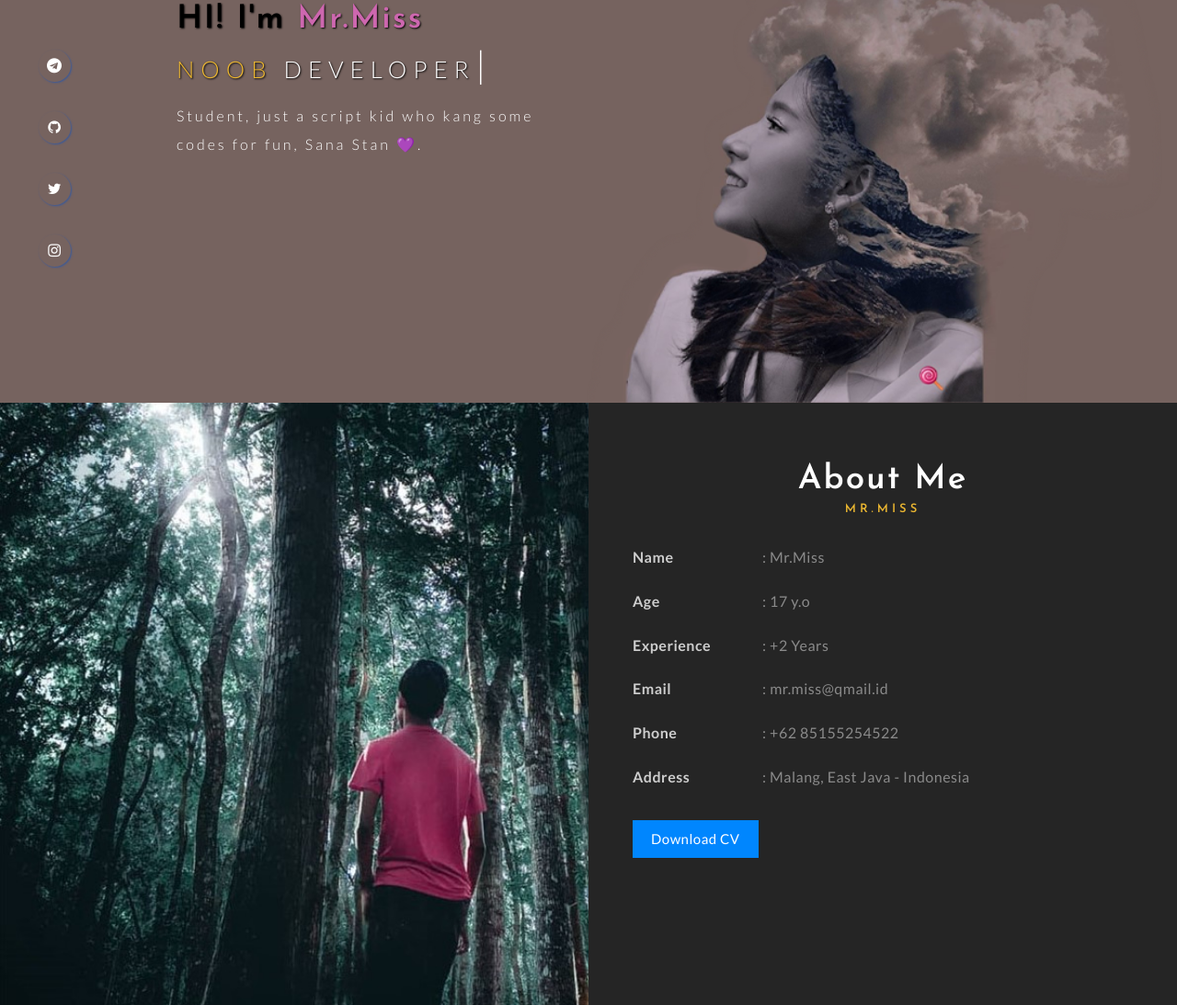
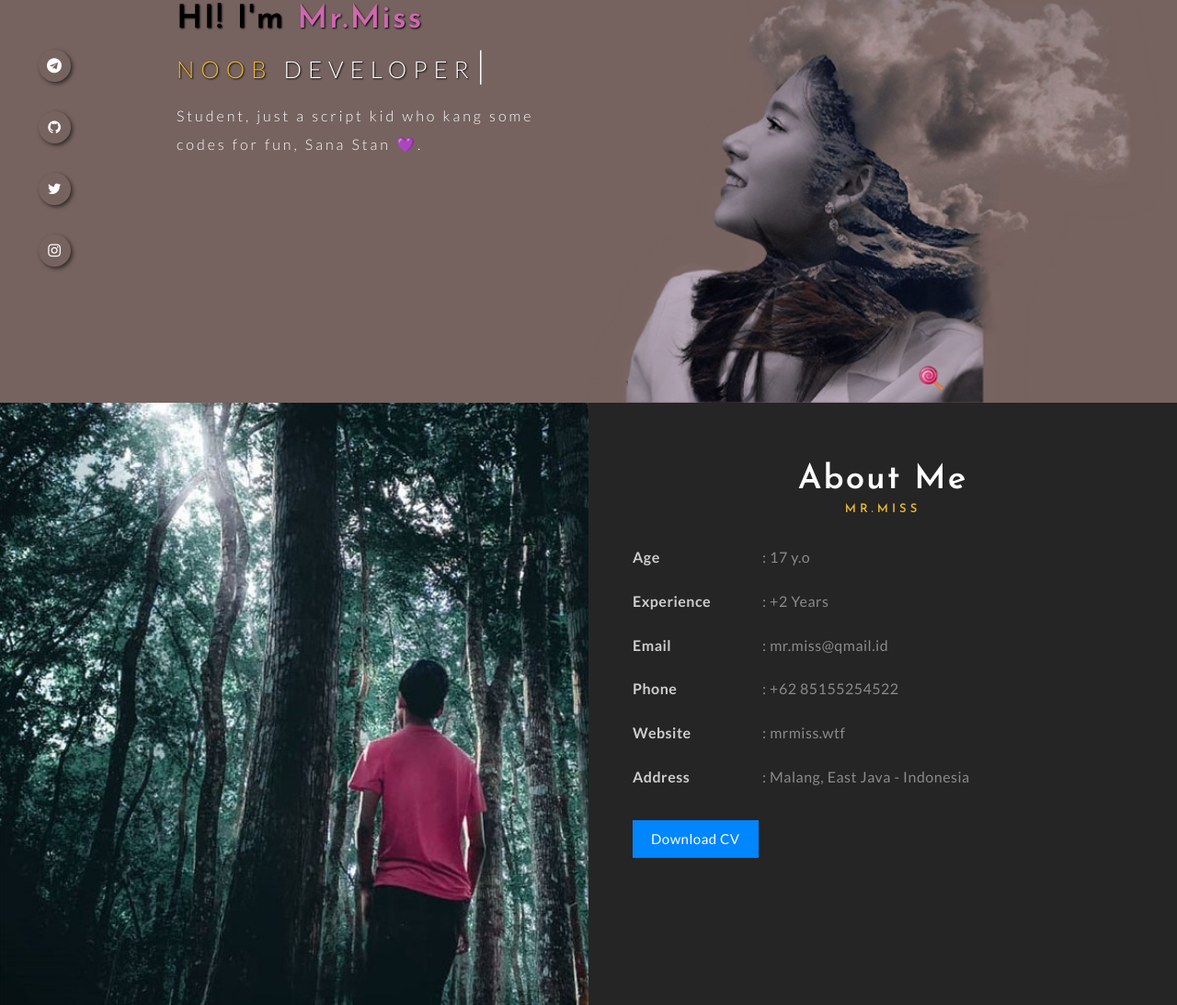
Before and after one commit to MrMissx/MrMissx.github.io, a plain HTML site: page index.html in a window 1280 px wide. Shown: the part 162-1255 px from the top of the page at 92% size. Drawn offline with Linux system fonts and the light colour scheme.

Commit message:
update banner and about

```diff
--- a/css/style.css
+++ b/css/style.css
@@ -120,7 +120,7 @@ p.banner-p-w3ls {
     border-radius: 50px;
     padding: 6px 0 0 0px;
     background: transparent;
-    box-shadow:1px 1px 2px #3b5998;
+    box-shadow: 2px 2px 4px #322a28;
 }
 .w3_agileits_social_media ul li a:hover  i{
     color:#594946;
--- a/index.html
+++ b/index.html
@@ -90,12 +90,12 @@ Smartphone Compatible web template, free webdesigns for Nokia, Samsung, LG, Sony
 		<h3 class="w3_head w3_head1">About Me <span>Mr.Miss</span></h3>
 		<!-- <p><span>Hi!, Iam Andrew Smith </span>Nam arcu mauris, tincidunt sed convallis non, egestas ut lacus. Cras sapien urna, malesuada ut varius consequat, hendrerit nisl. Aliquam vestibulum, odio non ullamcorper malesuada.Nam arcu mauris, tincidunt sed convallis non, egestas ut lacus.</p> -->
 			<ul>
-				<li><span>Name</span>: Mr.Miss</li>
+				<!-- <li><span>Name</span>: Mr.Miss</li> -->
 				<li><span>Age</span>: 17 y.o</li>
 				<li><span>Experience</span>: +2 Years</li>
 				<li><span>Email</span>: <a href="mailto:mr.miss@qmail.id">mr.miss@qmail.id</a></li>
 				<li><span>Phone</span>: +62 85155254522</li>
-				<!-- <li><span>Website</span>: <a href="#">www.mywebsite.com</a></li> -->
+				<li><span>Website</span>: <a href="http://mrmiss.wtf">mrmiss.wtf</a></li>
 				<li><span>Address</span>: Malang, East Java - Indonesia</li>
 				<li><a href="#" class="botton-w3ls">Download CV</a>
 					<!-- <a href="#small-dialog" class="play-icon popup-with-zoom-anim botton-w3ls">Watch my video</a> -->
```
